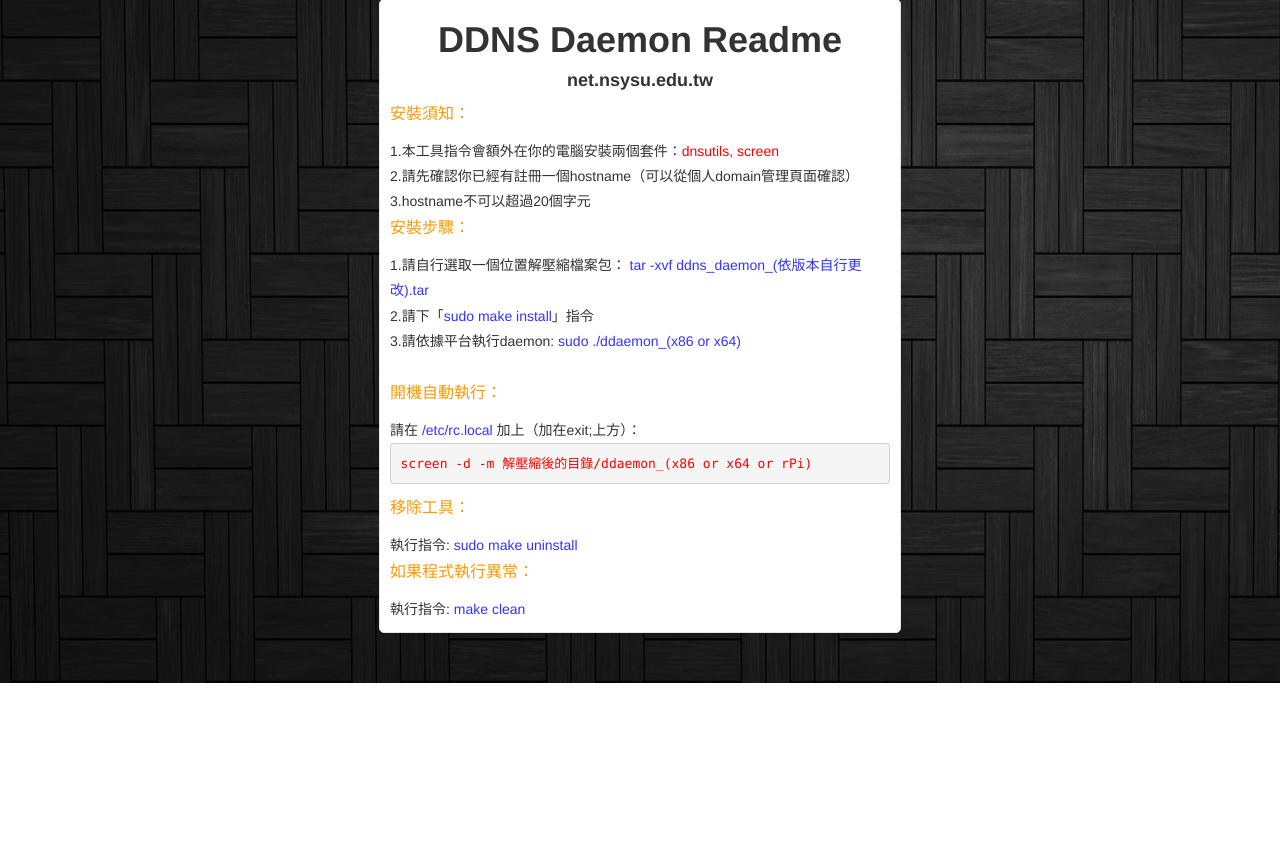
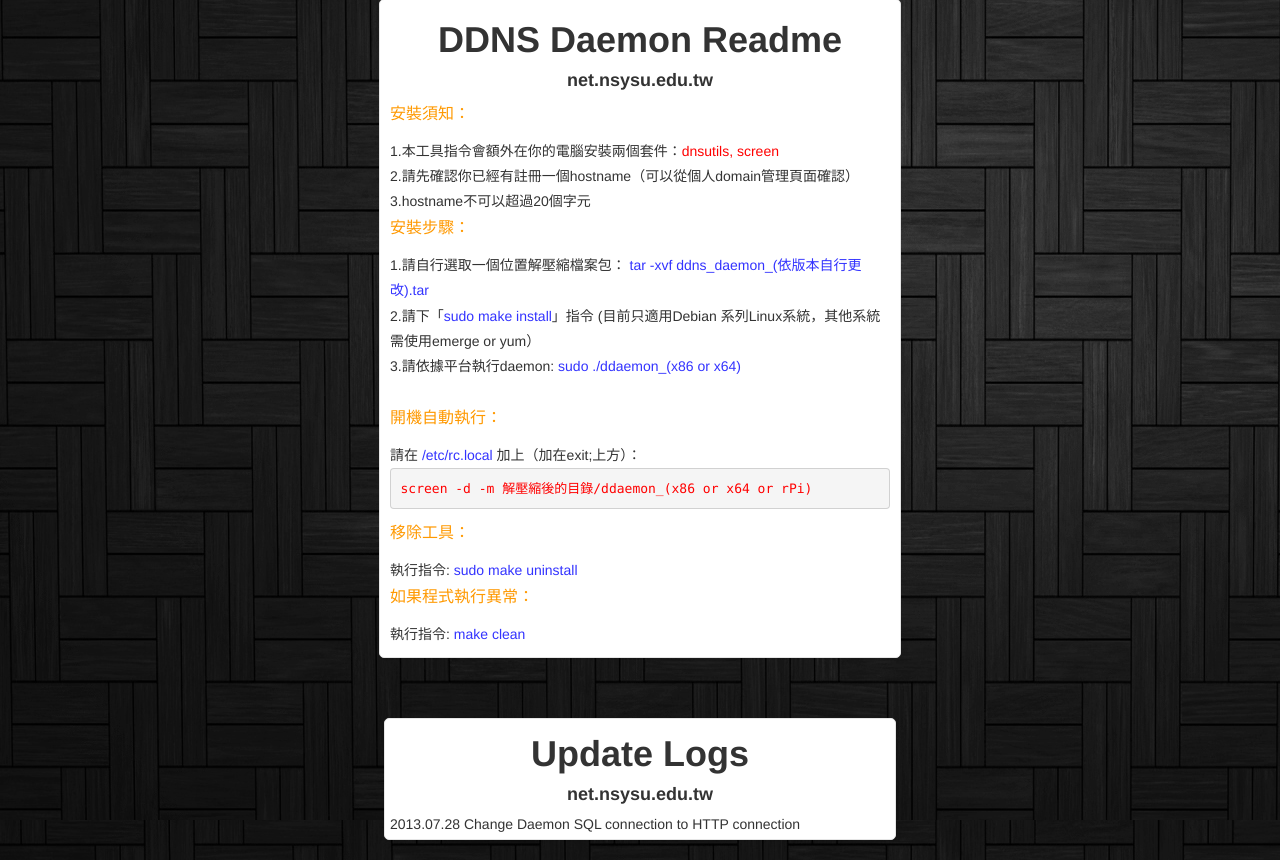
Before and after one commit to Cloudxtreme/netDNS, a PHP site: page /daemon.php in a window 1280 px wide. Shown: the part 380-1240 px from the top of the page. Before the commit the page ends 1063 px from the top, so only its background shows below. Run offline with PHP 8.4, Linux system fonts and the light colour scheme; the visitor is signed in with stand-in values (Sample User, id 1).

Commit message:
Add Logs
Signed-off-by: Ted Lin <g3658367@gmail.com>

```diff
--- a/daemon.php
+++ b/daemon.php
@@ -42,7 +42,7 @@
         3.hostname不可以超過20個字元<br />
         <p style="font-size:16px; color:#F90;">安裝步驟：</p>
         1.請自行選取一個位置解壓縮檔案包： <font color="#3333FF">tar -xvf ddns_daemon_(依版本自行更改).tar</font><br />
-    2.請下「<font color="#3333FF">sudo make install</font>」指令<br />
+        2.請下「<font color="#3333FF">sudo make install</font>」指令 (目前只適用Debian 系列Linux系統，其他系統需使用emerge or yum）<br />
         3.請依據平台執行daemon: <font color="#3333FF">sudo ./ddaemon_(x86 or x64)</font><br />  <br />
         <p style="font-size:16px; color:#F90;">開機自動執行：</p>
         請在 <font color="#3333FF">/etc/rc.local</font> 加上（加在exit;上方）：
@@ -53,6 +53,10 @@
         執行指令: <font color="#3333FF">make clean</font>
     </div>
     <p>&nbsp;</p>
-
+	<div class="main">
+    	<h1 style="text-align:center;">Update Logs</h1>
+		<h4 style="text-align:center;">net.nsysu.edu.tw</h4>
+        2013.07.28 Change Daemon SQL connection to HTTP connection
+    </div>
 </body>
 </html>
```
Lines whose indentation alone changed are shown as unchanged.
